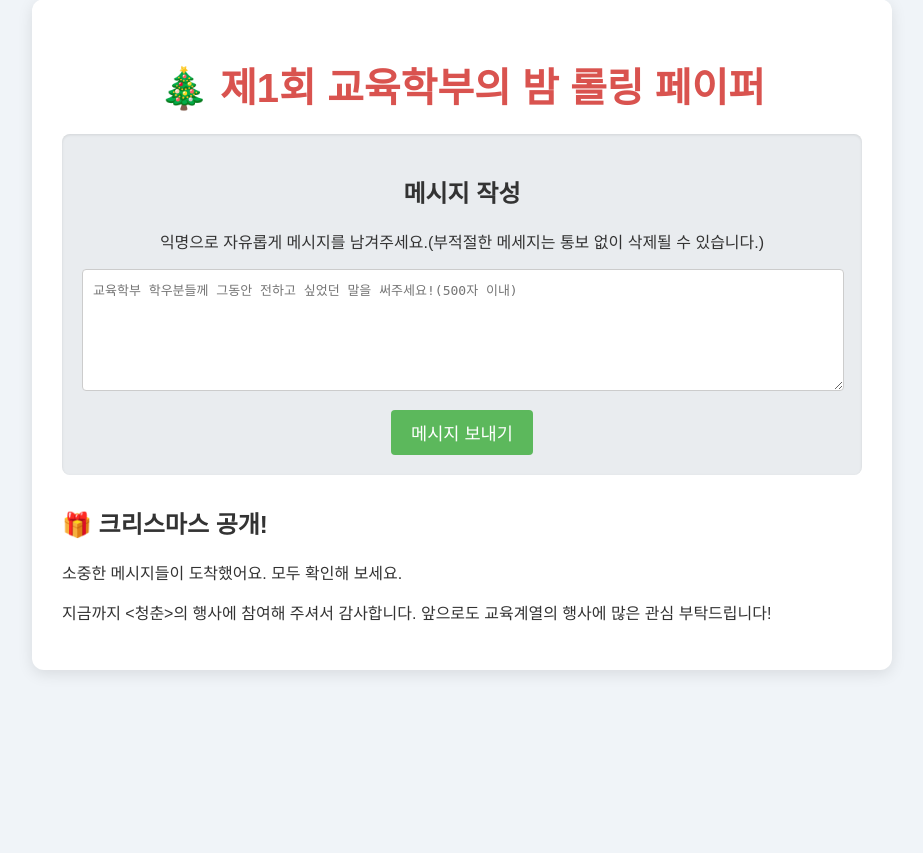
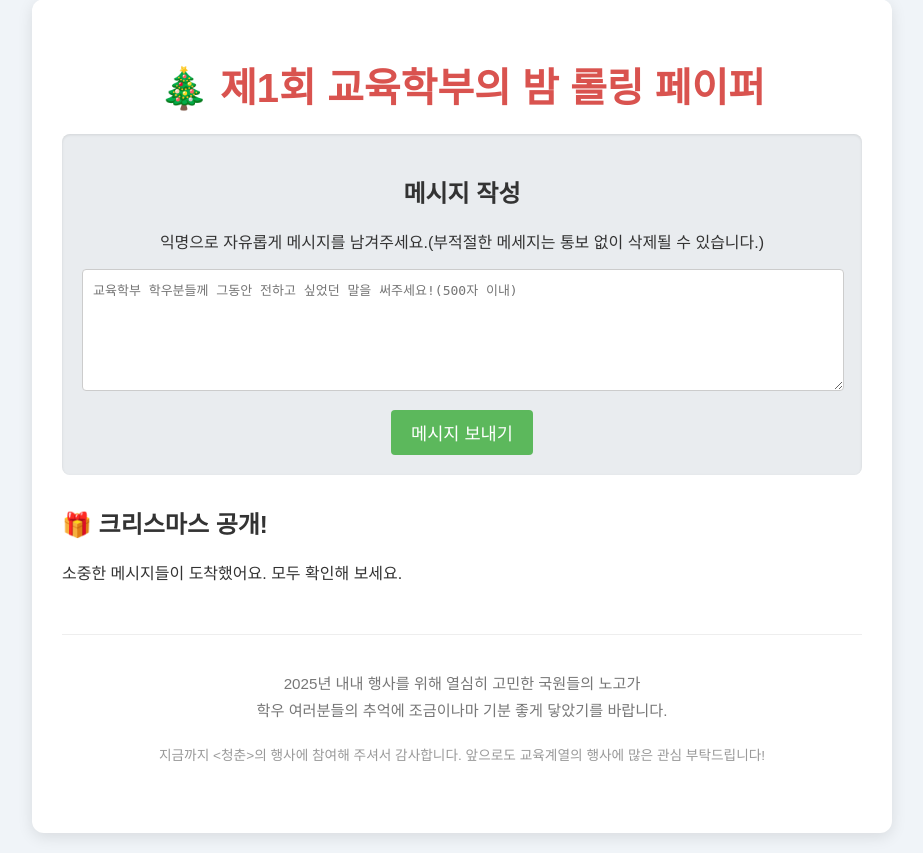
Before and after one commit to p6x6wc4spb-hash/collegeofeducation_rollingpaper, a Flask app: page / in a window 1280 px wide. Shown: the part 21-874 px from the top of the page, without its empty margins (178-1101 px from the left). Before the commit the page ends 695 px from the top, so only its background shows below. Run offline with Flask 3, Linux system fonts and the light colour scheme; data that the repository does not hold is empty.

Commit message:
Update index.html

```diff
--- a/templates/index.html
+++ b/templates/index.html
@@ -128,9 +128,19 @@
                 <div class="message-card">
                     <div class="message-content">{{ message.content }}</div>
                 </div>
-                {% endfor %}
-                    </p>지금까지 <청춘>의 행사에 참여해 주셔서 감사합니다. 앞으로도 교육계열의 행사에 많은 관심 부탁드립니다!</p>
-            {% else %}
+               {% endfor %}
+
+                <div style="margin-top: 50px; padding: 20px; color: #777; line-height: 1.8; font-size: 0.95em; border-top: 1px solid #eee; text-align: center;">
+                    <p style="margin-bottom: 20px;">
+                        2025년 내내 행사를 위해 열심히 고민한 국원들의 노고가<br>
+                        학우 여러분들의 추억에 조금이나마 기분 좋게 닿았기를 바랍니다.
+                    </p>
+
+                    <p style="font-size: 0.9em; color: #999;">
+                        지금까지 &lt;청춘&gt;의 행사에 참여해 주셔서 감사합니다. 앞으로도 교육계열의 행사에 많은 관심 부탁드립니다!
+                    </p>
+                </div>
+                {% else %}
                 <div class="lock-screen">
                     <h2>메시지 잠금 중: 크리스마스에 공개됩니다!</h2>
                     <p>남겨주시는 메시지들은 {{ release_date_str }}에 공개됩니다. 설레는 마음으로 기대해 주세요!</p>
```
